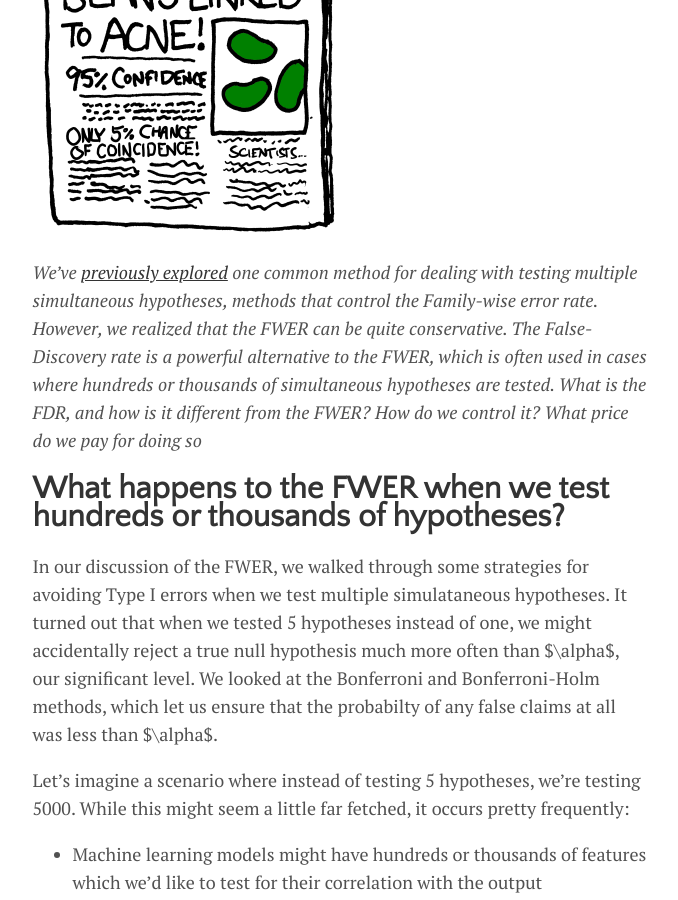
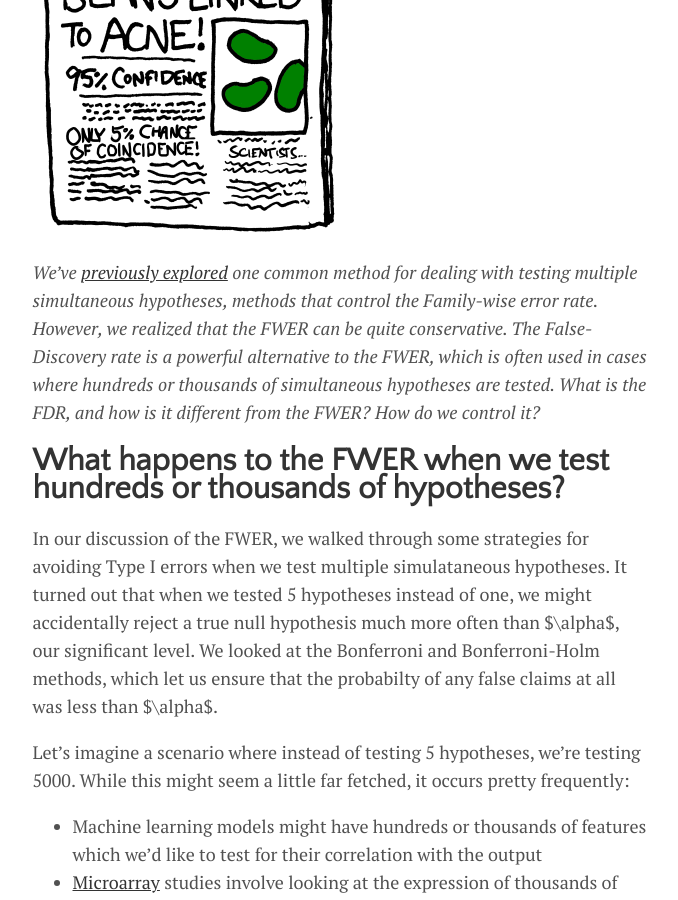
Before and after one commit to lmc2179/lmc2179.github.io, a Jekyll site: the page built from drafts/fdr.md, in a window 1280 px wide and 900 px high, scrolled down 391 px. Shown: the whole window, without its empty margins (300-978 px from the left). Built offline with Jekyll 4.4.1, drawn with Linux system fonts in a browser that asks for light colours.

Commit message:
Update fdr.md

```diff
--- a/drafts/fdr.md
+++ b/drafts/fdr.md
@@ -7,7 +7,7 @@ tags: [datascience]
 image: jellybeans.png
 ---
 
-*We've [previously explored](https://lmc2179.github.io/posts/fwer.html) one common method for dealing with testing multiple simultaneous hypotheses, methods that control the Family-wise error rate. However, we realized that the FWER can be quite conservative. The False-Discovery rate is a powerful alternative to the FWER, which is often used in cases where hundreds or thousands of simultaneous hypotheses are tested. What is the FDR, and how is it different from the FWER? How do we control it? What price do we pay for doing so*
+*We've [previously explored](https://lmc2179.github.io/posts/fwer.html) one common method for dealing with testing multiple simultaneous hypotheses, methods that control the Family-wise error rate. However, we realized that the FWER can be quite conservative. The False-Discovery rate is a powerful alternative to the FWER, which is often used in cases where hundreds or thousands of simultaneous hypotheses are tested. What is the FDR, and how is it different from the FWER? How do we control it?*
 
 # What happens to the FWER when we test hundreds or thousands of hypotheses?
 
```
